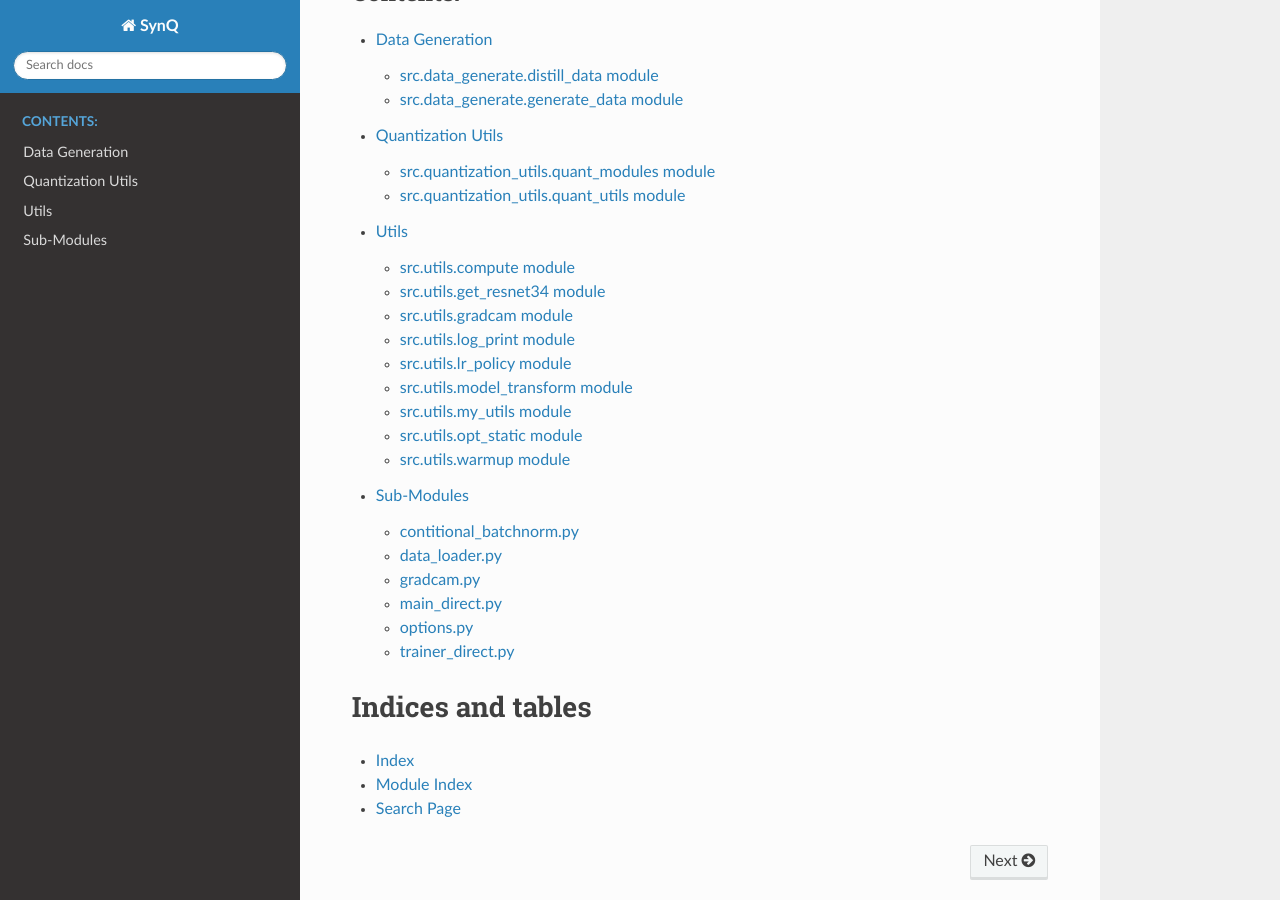
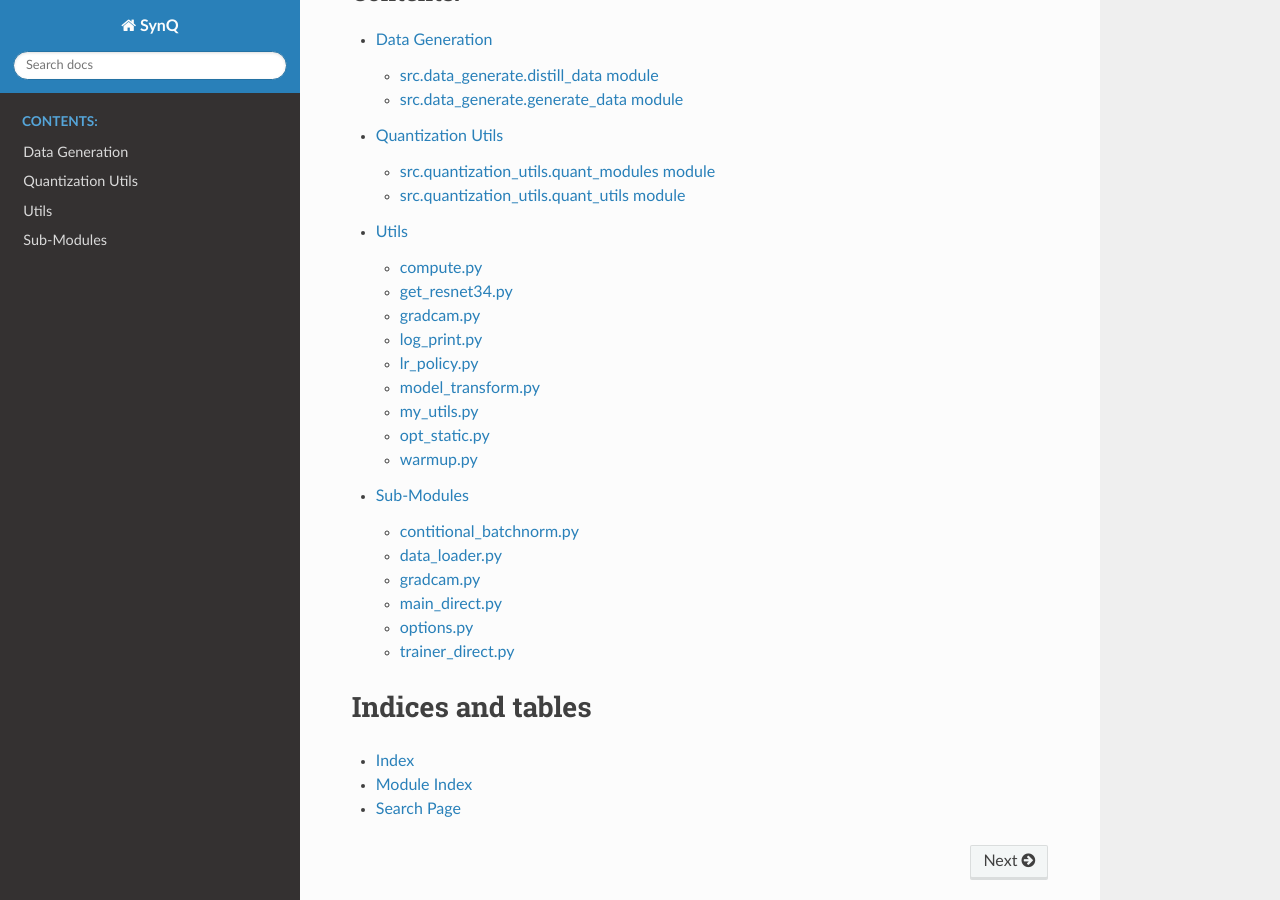
Before and after one commit to weesunghyun/SynQ, a Sphinx documentation site: the page built from docs/source/index.rst, in a window 1280 px wide and 900 px high, scrolled down 2166 px. Built offline with Sphinx 7.4.7 and the Read the Docs theme 2.0.0, drawn with Linux system fonts in a browser that asks for light colours.

Commit message:
update rst file for sphinx

```diff
--- a/docs/source/src.rst
+++ b/docs/source/src.rst
@@ -3,10 +3,6 @@ Sub Modules
 
 .. toctree::
    :maxdepth: 2
-
-
-.. Submodules
-.. ----------
 
 contitional\_batchnorm.py
 ---------------------------------------------------------------
--- a/docs/source/src.utils.rst
+++ b/docs/source/src.utils.rst
@@ -1,85 +1,74 @@
-src.utils package
+utils module
 =================
 
-.. Submodules
-.. ----------
-
-src.utils.compute module
-------------------------
+compute.py
+-----------
 
 .. automodule:: utils.compute
    :members:
    :undoc-members:
    :show-inheritance:
 
-src.utils.get\_resnet34 module
-------------------------------
+get\_resnet34.py
+-----------------
 
 .. automodule:: utils.get_resnet34
    :members:
    :undoc-members:
    :show-inheritance:
 
-src.utils.gradcam module
-------------------------
+gradcam.py
+-----------
 
 .. automodule:: utils.gradcam
    :members:
    :undoc-members:
    :show-inheritance:
 
-src.utils.log\_print module
----------------------------
+log\_print.py
+--------------
 
 .. automodule:: utils.log_print
    :members:
    :undoc-members:
    :show-inheritance:
 
-src.utils.lr\_policy module
----------------------------
+lr\_policy.py
+--------------
 
 .. automodule:: utils.lr_policy
    :members:
    :undoc-members:
    :show-inheritance:
 
-src.utils.model\_transform module
----------------------------------
+model\_transform.py
+--------------------
 
 .. automodule:: utils.model_transform
    :members:
    :undoc-members:
    :show-inheritance:
 
-src.utils.my\_utils module
---------------------------
+my\_utils.py
+-------------
 
 .. automodule:: utils.my_utils
    :members:
    :undoc-members:
    :show-inheritance:
 
-src.utils.opt\_static module
-----------------------------
+opt\_static.py
+---------------
 
 .. automodule:: utils.opt_static
    :members:
    :undoc-members:
    :show-inheritance:
 
-src.utils.warmup module
------------------------
+warmup.py
+----------
 
 .. automodule:: utils.warmup
    :members:
    :undoc-members:
    :show-inheritance:
-
-.. Module contents
-.. ---------------
-
-.. .. automodule:: utils
-..    :members:
-..    :undoc-members:
-..    :show-inheritance:
```
